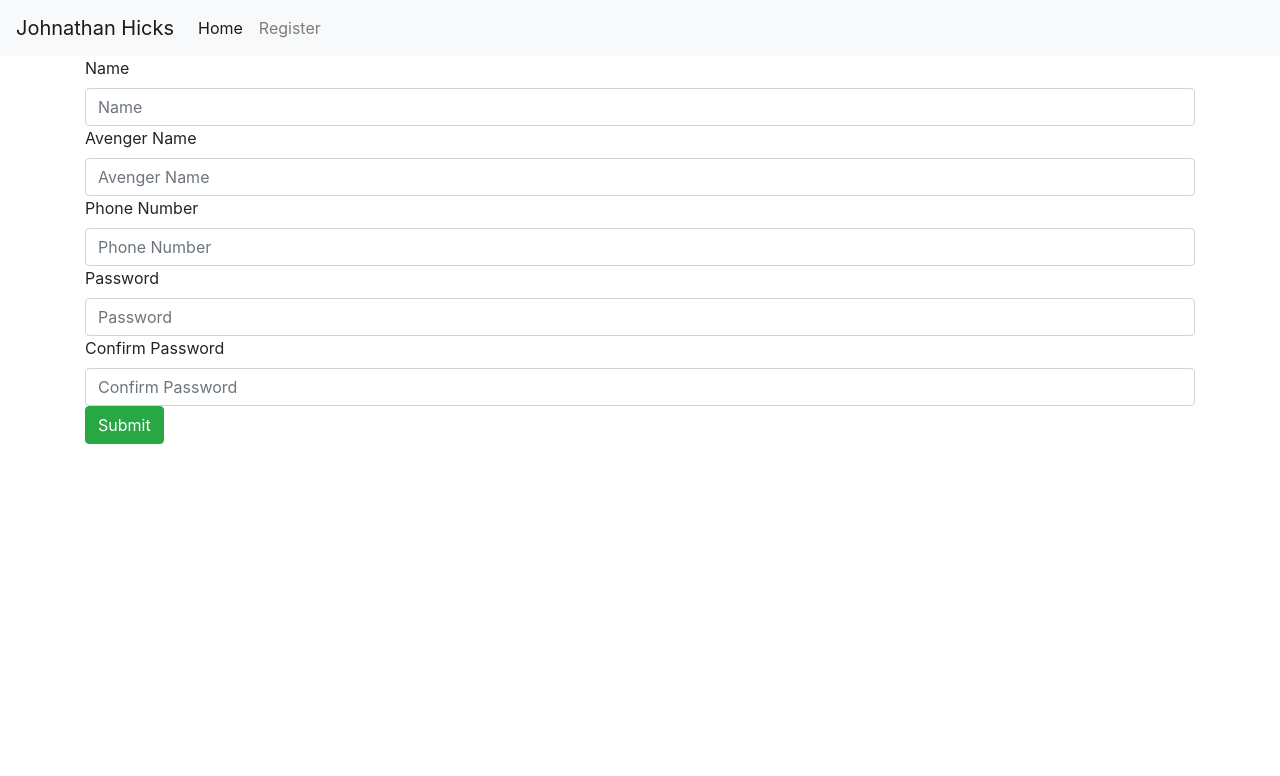
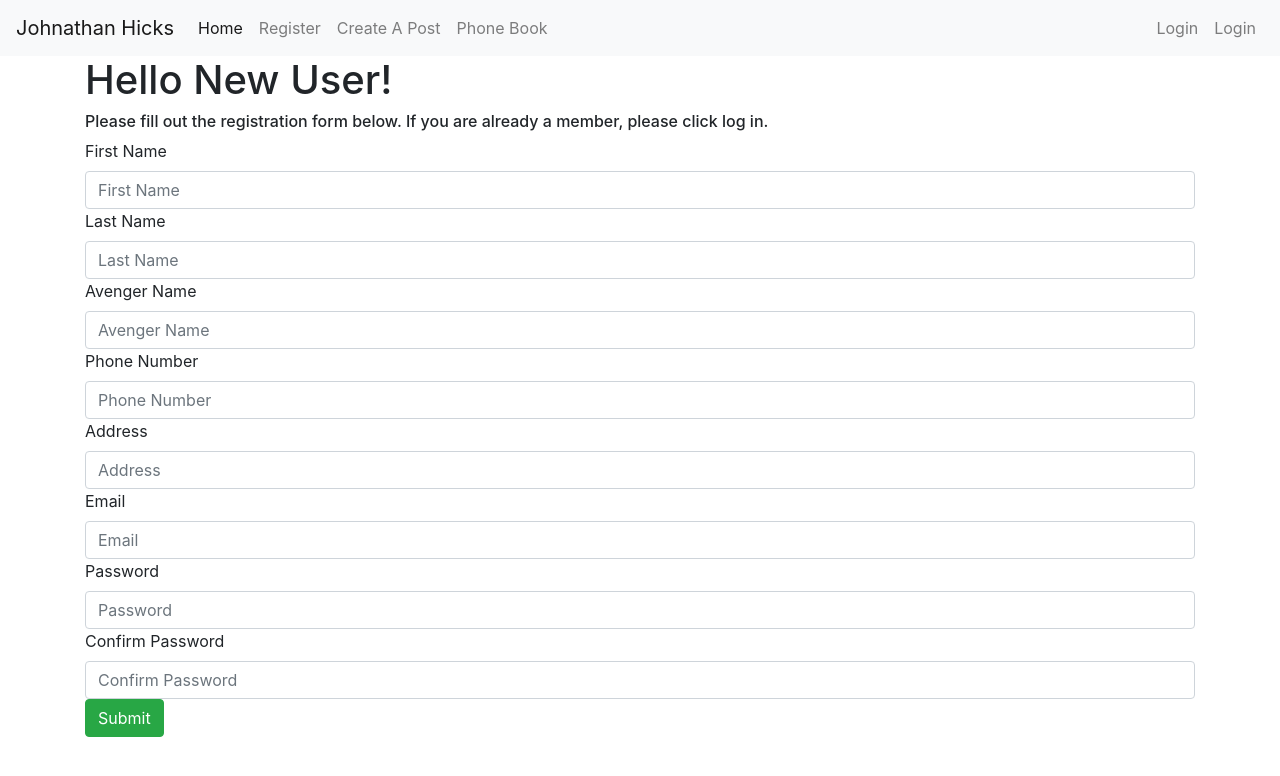
Before and after one commit to fiesh27/Avengers-Phone-Book, a Flask app: page /register in a window 1280 px wide. Shown: the top 776 px of the page. Run offline with Flask 2, Linux system fonts and the light colour scheme; parts of the project's set-up code (start-up, migrations or seed data) failed here and were passed over; some libraries are stand-ins or nearby versions.

Commit message:
First Commit

```diff
--- a/app/forms.py
+++ b/app/forms.py
@@ -1,14 +1,29 @@
 from flask_wtf import FlaskForm
 
-from wtforms import StringField, PasswordField, SubmitField
+from wtforms import StringField, PasswordField, SubmitField, BooleanField, TextAreaField
 
-from wtforms.validators import DataRequired, EqualTo
+from wtforms.validators import DataRequired, EqualTo, Email
 
 
 class AvengerInfoForm(FlaskForm):
-    name = StringField('Name', validators = [DataRequired()])
+    first_name = StringField('First Name', validators = [DataRequired()])
+    last_name = StringField('Last Name', validators = [DataRequired()])
     avenger_name = StringField('Avenger Name', validators = [DataRequired()])
+    email = StringField('Email', validators = [DataRequired()])
     phone_num = StringField('Phone Number', validators = [DataRequired()])
+    address = StringField('Address', validators = [DataRequired()])
     password = PasswordField('Password', validators = [DataRequired()])
     confirm_password = PasswordField('Confirm Password', validators = [DataRequired(), EqualTo('password')])
     submit = SubmitField()
+
+class LoginForm(FlaskForm):
+
+    avenger_name = StringField('Avenger Name', validators = [DataRequired()])
+    password = PasswordField('Password', validators = [DataRequired()])
+    remember_me = BooleanField('Remember Me')
+    submit = SubmitField()
+
+class BlogPostForm(FlaskForm):
+    title = StringField("Title", validators=[DataRequired()])
+    content = TextAreaField('Content', validators=[DataRequired()])
+    submit = SubmitField()
--- a/app/routes.py
+++ b/app/routes.py
@@ -1,12 +1,13 @@
-from app import app, db
+from app import app, db, Message, mail
 
-from flask import render_template, request, redirect, url_for
+from flask import render_template, request, redirect, url_for, flash
+from werkzeug.security import check_password_hash
 
-from app.forms import AvengerInfoForm
+from app.forms import AvengerInfoForm, LoginForm, BlogPostForm
 
-from app.models import Avenger
+from app.models import Avenger, Post
 
-
+from flask_login import login_user, logout_user, login_required, current_user
 
 
 @app.route('/')
@@ -25,13 +26,109 @@ def register():
         'form': form
     }
     if request.method == 'POST' and form.validate():
-        name = form.name.data
+        first_name = form.first_name.data
+        last_name = form.last_name.data
         avenger_name = form.avenger_name.data
+        address = form.address.data
+        email = form.email.data
         phone_num = form.phone_num.data
         password = form.password.data
-        new_user = Avenger(name, avenger_name, phone_num, password )
+        print(first_name)
+
+        new_user = Avenger(first_name,last_name, avenger_name, address, email, phone_num, password)
         db.session.add(new_user)
         db.session.commit()
+
+        flash("You have successfully registered!")
         return redirect(url_for('index'))
 
     return render_template('register.html', **context)
+
+
+@app.route('/login', methods=['GET', 'POST'])
+def login():
+    form = LoginForm()
+    context = {
+        'form': form
+    }
+    if request.method == 'POST' and form.validate():
+        avenger_name = form.avenger_name.data
+        password = form.password.data
+        user = Avenger.query.filter_by(avenger_name=avenger_name).first()
+        if user is None or not check_password_hash(user.password, password):
+            flash('Incorrect Avenger Name/Password. Please try again', 'danger')
+            return redirect(url_for('login'))
+
+        login_user(user, remember=form.remember_me.data)
+        flash('You have successfully logged in', 'success')
+
+        return redirect(url_for('index'))
+
+    return render_template('login.html', **context)
+
+@app.route('/logout')
+def logout():
+    logout_user()
+    flash('You have successfully logged out', 'primary')
+    return redirect(url_for('index'))
+
+
+@app.route('/users')
+@login_required
+def users():
+    context = {
+        'users': Avenger.query.all()
+    }
+    return render_template('users.html', **context)
+
+@app.route('/createposts', methods=['GET', 'POST'])
+@login_required
+def createposts():
+    form = BlogPostForm()
+    context = {
+        'form': form
+    }
+
+    if request.method == 'POST' and form.validate():
+        title = form.title.data
+        content = form.content.data
+        user_id = current_user.id
+
+        new_post = Post(title, content, user_id)
+
+        db.session.add(new_post)
+        db.session.commit()
+
+        flash('You have created a new post!', 'success')
+
+        return redirect(url_for('createposts'))
+
+    return render_template('createposts.html', **context)
+
+
+@app.route('/posts/<int:post_id>')
+@login_required
+def post_detail(post_id):
+    post = Post.query.get_or_404(post_id)
+    if request.method == 'POST' and update_form.validate():
+        title = update_form.title.data
+        content = update_form.content.data
+        user_id = current_user.id
+
+        post.title = title
+        post.content = content
+        post.user_id = user_id
+
+        db.session.commit()
+        return redirect(url_for('post_update', post_id=post.id))
+
+    return render_template('post_update.html', form=update_form, post=post)
+
+
+@app.route('/posts/delete/<int:post_id>', methods=['POST'])
+@login_required
+def post_delete(post_id):
+    post = Post.query.get_or_404(post_id)
+    db.session.delete(post)
+    db.session.commit()
+    return redirect(url_for('index'))
--- a/app/templates/base.html
+++ b/app/templates/base.html
@@ -1,7 +1,7 @@
 <!doctype html>
 <html lang="en">
   <head>
-    <title>Intro to Flask</title>
+    <title>The Avengers Phone Book</title>
     <!-- Required meta tags -->
     <meta charset="utf-8">
     <meta name="viewport" content="width=device-width, initial-scale=1, shrink-to-fit=no">
@@ -13,6 +13,19 @@
       {% include 'nav.html' %}
 
       <div class="container">
+          {% with messages = get_flashed_messages() %}
+            {% if messages %}
+              {% for message in messages %}
+               <div class="alert alert-warning alert-dismissible fade show" role="alert">
+                 <button type="button" class="close" data-dismiss="alert" aria-label="Close">
+                   <span aria-hidden="true">&times;</span>
+                 </button>
+                 <strong>{{ message }}</strong>
+               </div>
+              {% endfor %}
+            {% endif %}
+          {% endwith %}
+
           {% block content %}
           {% endblock content %}
       </div>
--- a/app/templates/index.html
+++ b/app/templates/index.html
@@ -3,5 +3,6 @@
 {% block content %}
 
 <h2>Welcome to the Avenger's Official Phone Book! Please click register above.</h2>
+<img style = 'width: 100%; height: auto;' src="../static/images/The-Avengers.jpg" alt="The Avengers">
 
 {% endblock content %}
--- a/app/templates/nav.html
+++ b/app/templates/nav.html
@@ -12,6 +12,27 @@
             <li class="nav-item">
                 <a class="nav-link" href="{{ url_for ('register') }}">Register</a>
             </li>
+            <li class="nav-item">
+                <a class="nav-link" href="{{ url_for ('createposts') }}">Create A Post</a>
+            </li>
+            <li class="nav-item">
+                <a class="nav-link" href="{{ url_for ('users') }}">Phone Book</a>
+            </li>
         </ul>
+        <ul class="navbar-nav m1-auto mt-2 mt-lg-0"><li class="nav-item">
+            <a class="nav-link" href="{{ url_for ('login') }}">Login</a>
+        </li>
+    </ul>
+    <ul class="navbar-nav m1-auto mt-2 mt-lg-0">
+        {% if current_user.is_authenticated %}
+        <li class="nav-item">
+            <a class="nav-link" href="{{ url_for('logout') }}">Logout</a>
+        </li>
+        {% else %}
+        <li class="nav-item">
+            <a class="nav-link" href="{{ url_for('login') }}">Login</a>
+        </li>
+        {% endif %}
+    </ul>
     </div>
 </nav>
--- a/app/templates/register.html
+++ b/app/templates/register.html
@@ -1,13 +1,18 @@
 {% extends 'base.html' %}
 
 {% block content %}
-
+<h1>Hello New User!</h1>
+<h6>Please fill out the registration form below. If you are already a member, please click log in.</h6>
 <form action="" method="POST">
     {{ form.hidden_tag() }}
     <div class="form-group">
         <fieldset>
-            {{ form.name.label }}
-            {{ form.name(class='form-control', placeholder='Name') }}
+            {{ form.first_name.label }}
+            {{ form.first_name(class='form-control', placeholder='First Name') }}
+        </fieldset>
+        <fieldset>
+            {{ form.last_name.label }}
+            {{ form.last_name(class='form-control', placeholder='Last Name') }}
         </fieldset>
         <fieldset>
             {{ form.avenger_name.label }}
@@ -16,6 +21,14 @@
         <fieldset>
             {{ form.phone_num.label }}
             {{ form.phone_num(class='form-control', placeholder='Phone Number') }}
+        </fieldset>
+        <fieldset>
+            {{ form.address.label }}
+            {{ form.address(class='form-control', placeholder='Address') }}
+        </fieldset>
+        <fieldset>
+            {{ form.email.label }}
+            {{ form.email(class='form-control', placeholder= 'Email') }}
         </fieldset>
         <fieldset>
             {{ form.password.label }}
--- a/requirements.txt
+++ b/requirements.txt
@@ -1,6 +1,9 @@
 alembic==1.4.3
+blinker==1.4
 click==7.1.2
 Flask==1.1.2
+Flask-Login==0.5.0
+Flask-Mail==0.9.1
 Flask-Migrate==2.5.3
 Flask-SQLAlchemy==2.4.4
 Flask-WTF==0.14.3
--- a/run.py
+++ b/run.py
@@ -1,9 +1,9 @@
 from app import app, db
-from app.models import User
+from app.models import Avenger, Post
 
 if __name__ == "__main__":
     app.run(debug=True)
 
 @app.shell_context_processor
 def make_shell_context():
-    return {'db': db, 'User': User}
+    return {'db': db, 'User': User, 'Post': Post}
```
Also changed, not shown: app/__init__.py (+10 -0 lines), app/models.py (+41 -10 lines), app/templates/createposts.html (added, +19 -0 lines), app/templates/login.html (added, +29 -0 lines), app/templates/post_detail.html (added, +40 -0 lines), app/templates/post_update.html (added, +23 -0 lines), app/templates/users.html (added, +13 -0 lines), migrations/versions/04db05b60b6b_.py (added, +36 -0 lines), migrations/versions/d092ff7a6d4d_.py (renamed from migrations/versions/7d0e81682dba_.py, +7 -4 lines), app.db, app/static/images/The-Avengers.jpg (added), 1 other file.
